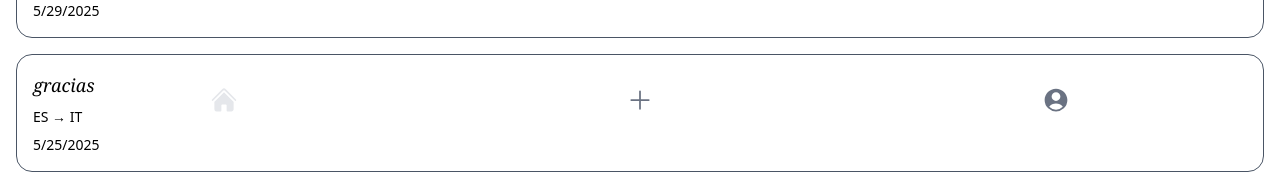
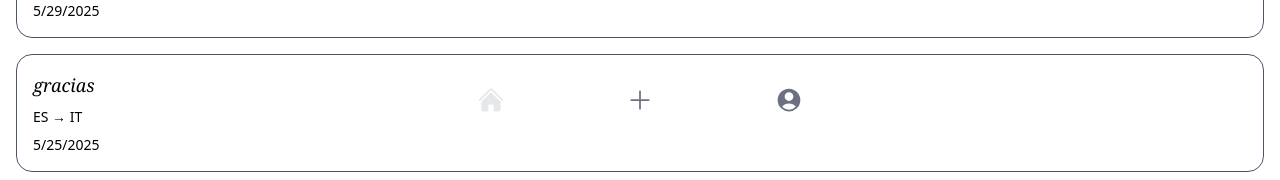
Before and after one commit to marcxzz/wordiary, a Next.js app: page / in a window 1280 px wide. Shown: the part 670-850 px from the top of the page. Built offline with nearby package versions, Linux system fonts and the light colour scheme.

Commit message:
menu's max-width changed to md-breakpoint

```diff
--- a/src/components/common/Menu.jsx
+++ b/src/components/common/Menu.jsx
@@ -7,7 +7,8 @@ export default function Menu() {
 
   return (
     // change fixed to sticky (sticky hides content at the bottom of the page)
-    <div className="dark:bg-gray-900 fixed bottom-0 w-full p-4 flex flex-row justify-around {max-w-md mx-auto}">
+    <div className="dark:bg-gray-900 fixed bottom-0 w-full p-4 {max-w-md mx-auto}">
+      <div className="flex flex-row justify-around mx-auto max-w-md">
         <a href="/">
           <svg xmlns="http://www.w3.org/2000/svg" viewBox="0 0 24 24" fill="currentColor" className={`size-7 ${activePath == '/' ? 'text-gray-200' : 'text-gray-500'}`} suppressHydrationWarning>
             <path d="M11.47 3.841a.75.75 0 0 1 1.06 0l8.69 8.69a.75.75 0 1 0 1.06-1.061l-8.689-8.69a2.25 2.25 0 0 0-3.182 0l-8.69 8.69a.75.75 0 1 0 1.061 1.06l8.69-8.689Z" />
@@ -27,5 +28,6 @@ export default function Menu() {
           </svg>
         </a>
       </div>
+    </div>
   )
 }
```
Lines whose indentation alone changed are shown as unchanged.
